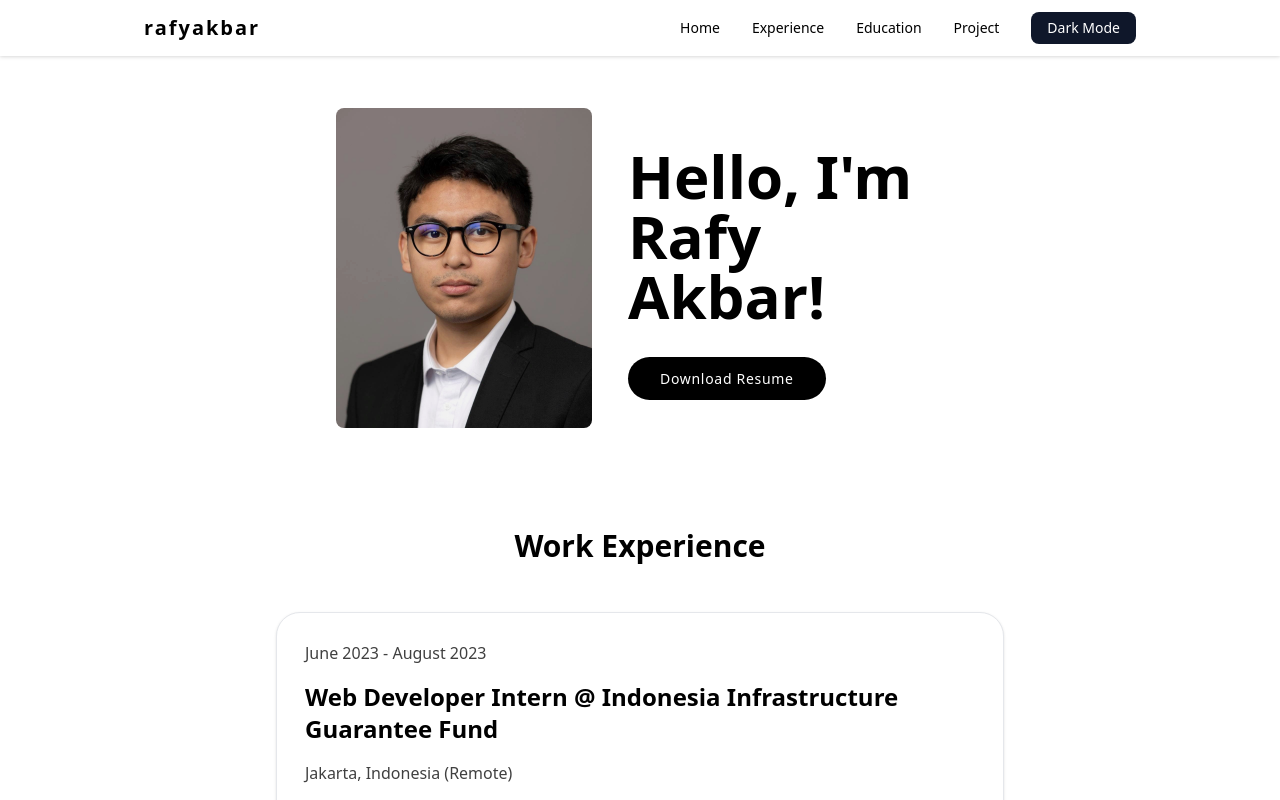
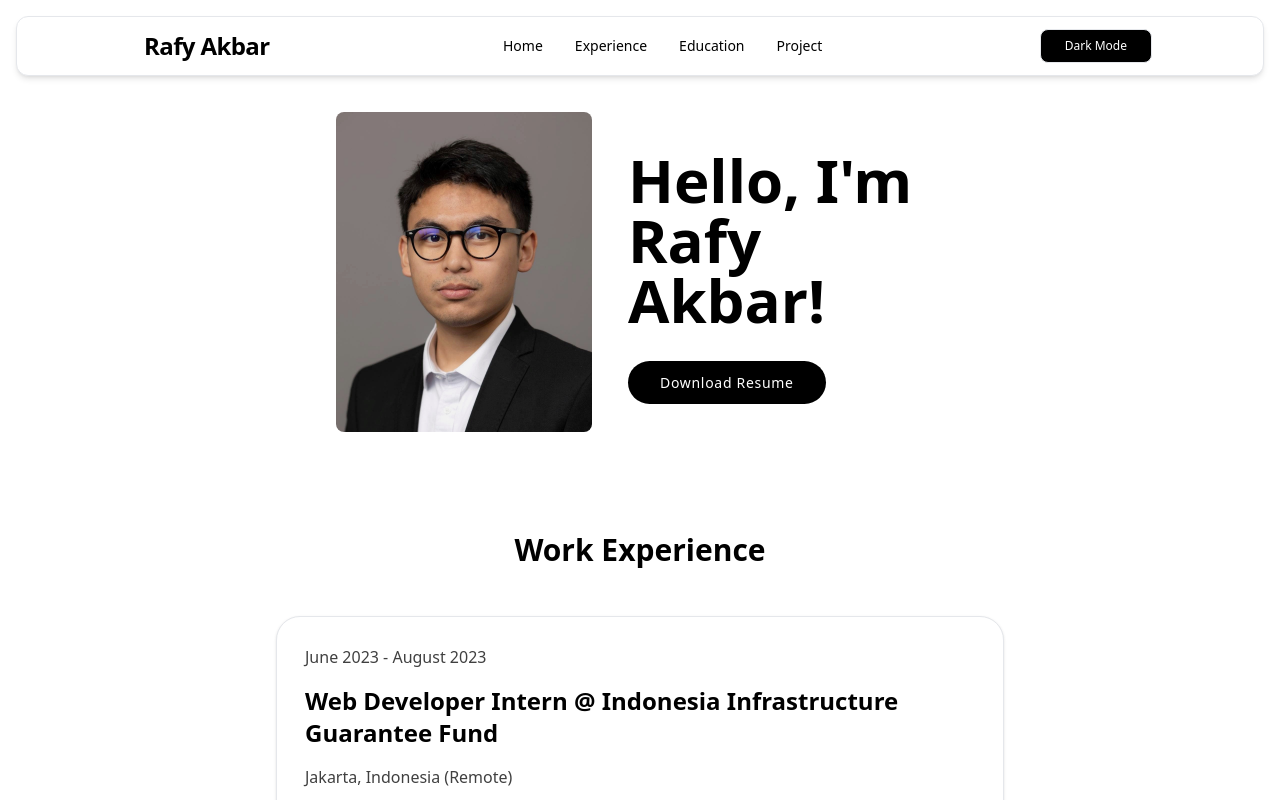
Before and after one commit to Rafyakbar02/portfolio-web, a React (Vite) app: page / in a window 1280 px wide. Shown: the top 800 px of the page. Built offline with nearby package versions, Linux system fonts and the light colour scheme.

Commit message:
redesign navbar

```diff
--- a/src/App.jsx
+++ b/src/App.jsx
@@ -13,7 +13,7 @@ function App() {
   const [toggle, setToggle] = useState(false);
 
   return (
-    <div className={`${darkMode ? "dark bg-slate-900" : ""} font-sans`}>
+    <div className={`${darkMode ? "dark bg-gray-950" : ""} font-sans`}>
       <Navbar
         darkMode={darkMode}
         setDarkMode={setDarkMode}
--- a/src/components/Hero.jsx
+++ b/src/components/Hero.jsx
@@ -3,13 +3,13 @@ import { resume, photo } from "../assets";
 const Hero = () => {
   return (
     <div
-      className="py-12 scroll-mt-16 dark:bg-slate-900 dark:text-white flex items-center gap-8 sm:w-[750px] sm:mx-auto justify-center"
+      className="py-12 scroll-mt-16 dark:bg-gray-950 dark:text-white flex items-center gap-8 sm:w-[750px] sm:mx-auto justify-center"
       id="Home"
     >
       <img
         src={photo}
         alt="photo"
-        className="ring-slate-900 dark:ring-white m-1 h-80 w-64 object-cover rounded-lg brightness-95 -z-10"
+        className="m-1 h-80 w-64 object-cover rounded-lg brightness-95"
       />
       <div className="">
         <h1 className="text-3xl md:text-6xl max-w-xs font-semibold mb-10">
--- a/src/components/Navbar.jsx
+++ b/src/components/Navbar.jsx
@@ -12,7 +12,7 @@ const Dropdown = ({ toggle, setToggle, darkMode, setDarkMode }) => {
       {navLinks.map((nav, index) => (
         <li
           key={nav.id}
-          className="my-3 sm:my-0 mx-4 text-sm font-thin hover:text-neutral-700 dark:hover:text-neutral-300"
+          className="my-3 sm:my-0 mx-4 text-sm hover:text-neutral-700 dark:hover:text-neutral-300"
         >
           <a
             className="align-middle"
@@ -25,7 +25,7 @@ const Dropdown = ({ toggle, setToggle, darkMode, setDarkMode }) => {
       ))}
 
       <button
-        className="text-sm transition-all ease-in px-4 py-1.5 mx-4 rounded-lg bg-slate-900 dark:bg-white text-white dark:text-slate-900 hover:bg-slate-700 hover:rounded-3xl"
+        className={`md:hidden transition-all ease-in px-4 py-1.5 mx-4 rounded-lg bg-black hover:bg-gray-900 dark:bg-white dark:hover:bg-gray-200 text-white dark:text-black text-sm`}
         onClick={() => setDarkMode((prev) => !prev)}
       >
         {darkMode ? "Light Mode" : "Dark Mode"}
@@ -36,14 +36,14 @@ const Dropdown = ({ toggle, setToggle, darkMode, setDarkMode }) => {
 
 const Navbar = ({ toggle, setToggle, darkMode, setDarkMode }) => {
   return (
-    <nav className="bg-white dark:bg-slate-900 dark:text-white sticky top-0 drop-shadow w-full px-6 py-3">
+    <nav className="bg-white dark:bg-gray-950 dark:text-white sticky top-4 border mx-4 rounded-xl px-3 py-3 z-10 shadow-md">
       <div className="lg:w-[1024px] sm:mx-auto sm:flex sm:justify-between">
         <div className="flex justify-between items-center">
           <a
-            className="font-semibold text-xl tracking-widest  dark:hover:text-neutral-300 hover:text-neutral-700 mx-4"
+            className="text-2xl font-black tracking-tight dark:hover:text-neutral-300 hover:text-neutral-700 mx-4"
             href="#Home"
           >
-            rafyakbar
+            Rafy Akbar
           </a>
           <div className="sm:hidden flex flex-1 justify-end items-center">
             <img
@@ -60,6 +60,12 @@ const Navbar = ({ toggle, setToggle, darkMode, setDarkMode }) => {
           darkMode={darkMode}
           setDarkMode={setDarkMode}
         />
+        <button
+          className="bg-black dark:bg-white text-white dark:text-black hidden text-xs transition-all ease-in px-6 py-2 rounded-lg border hover:bg-gray-900 dark:hover:bg-gray-200 md:block"
+          onClick={() => setDarkMode((prev) => !prev)}
+        >
+          {darkMode ? "Light Mode" : "Dark Mode"}
+        </button>
       </div>
     </nav>
   );
```
